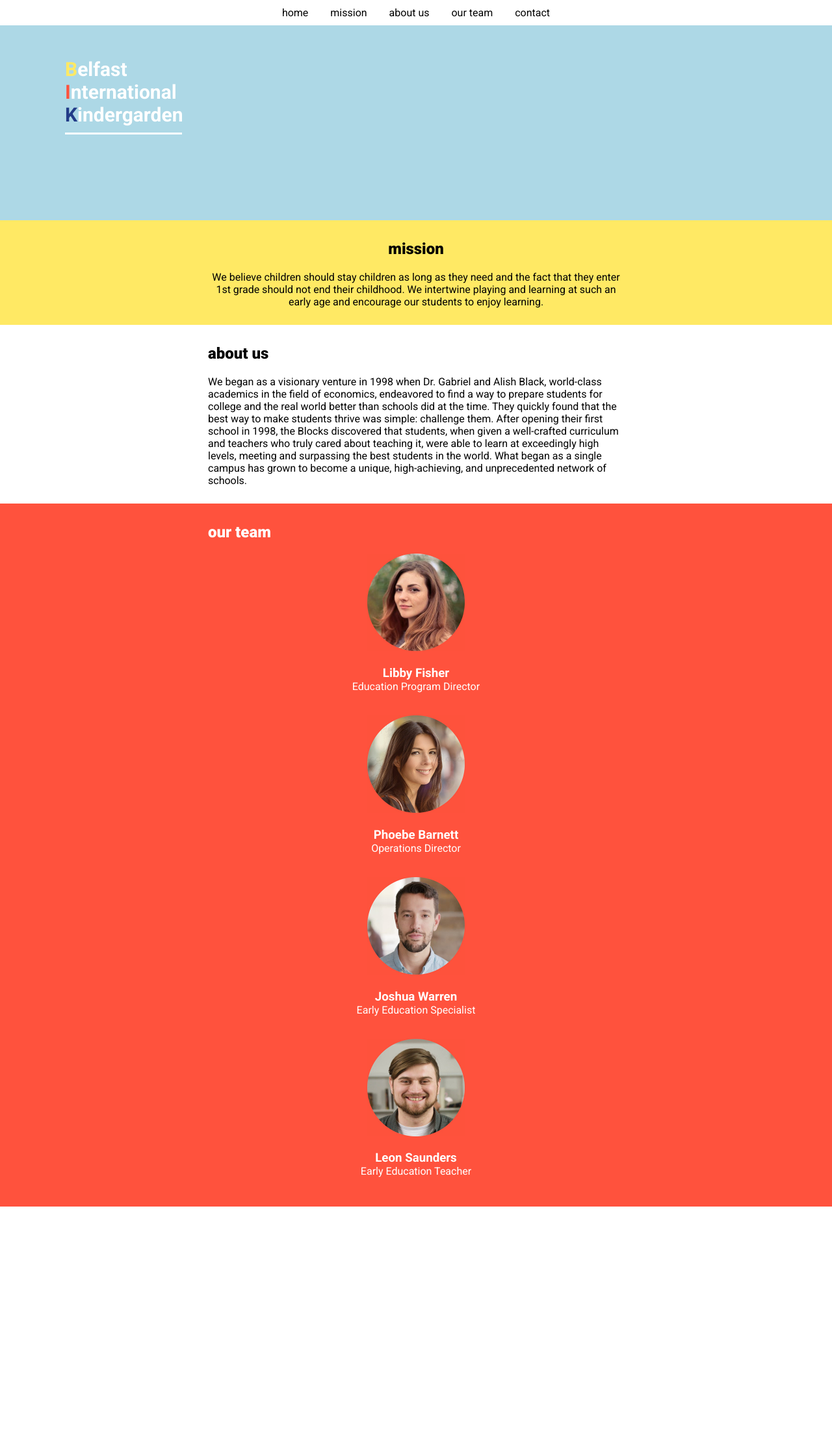
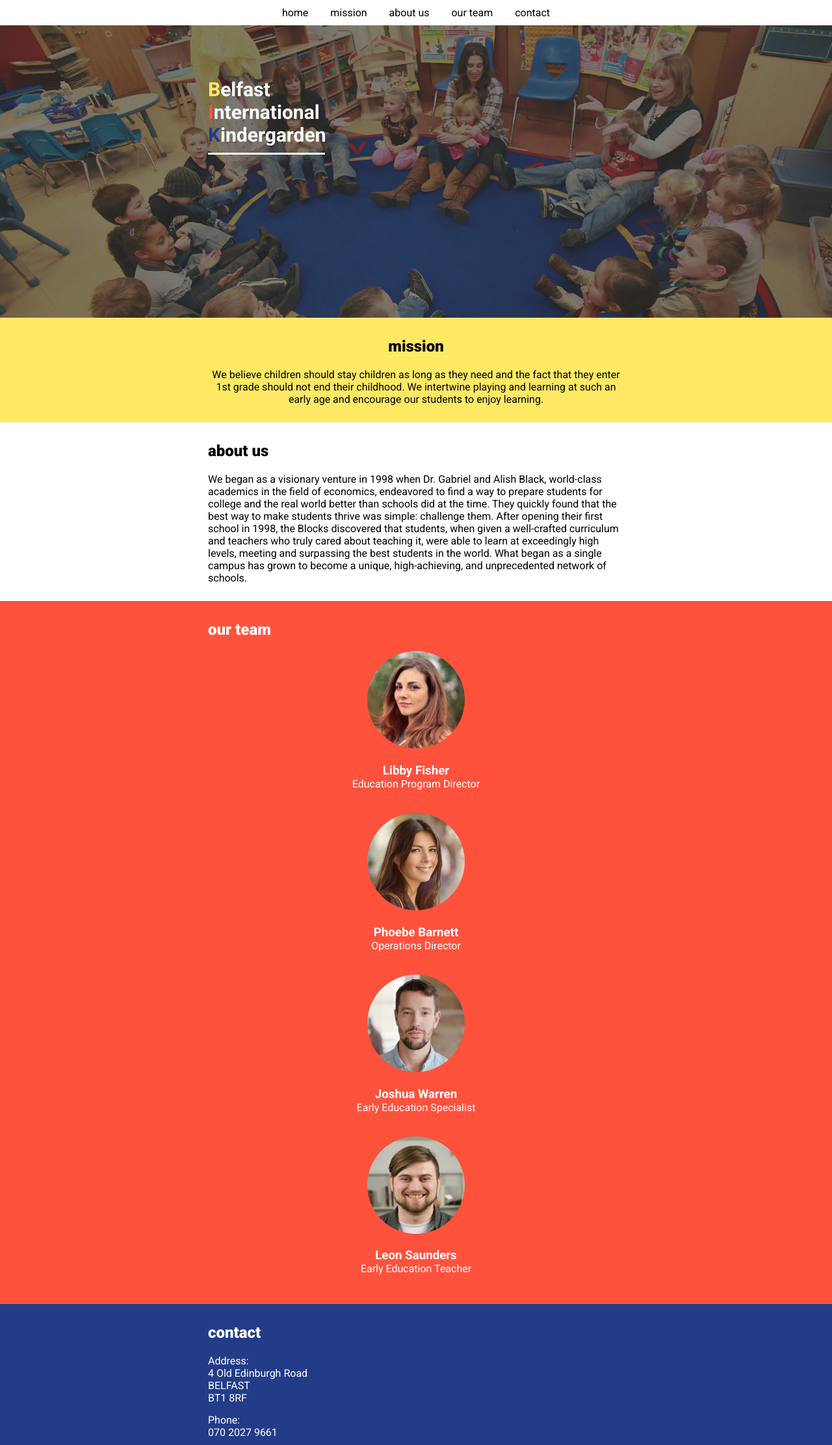
Before and after one commit to Teo15sk/kindergarden, a plain HTML site: page index.html in a window 1280 px wide. Shown: the whole page at 65% size. Before the commit the page ends 1857 px from the top, so only its background shows below. Drawn offline with Linux system fonts and the light colour scheme.

Commit message:
Morning Commit

```diff
--- a/index.html
+++ b/index.html
@@ -14,11 +14,11 @@
 <body>
     <header>
         <nav class="nav">
-            <a href="#mission" class="navigation">home</a>
-            <a href="" class="navigation">mission</a>
-            <a href="" class="navigation">about us</a>
-            <a href="" class="navigation">our team</a>
-            <a href="" class="navigation">contact</a>
+            <a href="#" class="navigation">home</a>
+            <a href="#mission" class="navigation">mission</a>
+            <a href="#about-us" class="navigation">about us</a>
+            <a href="#our-team" class="navigation">our team</a>
+            <a href="#contact" class="navigation">contact</a>
         </nav>
     </header>
     <main>
@@ -40,7 +40,7 @@
                 </p>
             </div>
         </section>
-        <section class="about-us">
+        <section id="about-us" class="about-us">
             <div class="container">
                 <h2>
                     about us
@@ -57,7 +57,7 @@
                 </p>
             </div>
         </section>
-        <section class="our-team">
+        <section id="our-team" class="our-team">
             <div class="container">
                 <h2>
                     our team
@@ -96,8 +96,22 @@
             </div>
         </section>
     </main>
-    <footer class="contact">
-
+    <footer id="contact" class="contact">
+        <div class="container">
+            <h2>
+                contact
+            </h2>
+            <div class="address">
+                Address: <br>
+                4 Old Edinburgh Road <br>
+                BELFAST <br>
+                BT1 8RF
+            </div>
+            <div class="phone">
+                Phone: <br>
+                070 2027 9661
+            </div>
+        </div>
     </footer>
 </body>
 
--- a/style.css
+++ b/style.css
@@ -1,6 +1,7 @@
 * {
     box-sizing: border-box;
 }
+
 html {
     font-family: 'Roboto';
 }
@@ -13,36 +14,39 @@ body {
     text-align: center;
     padding: 10px 0;
 }
+
 .nav a {
     text-decoration: none;
     color: black;
     padding: 0 15px;
 }
+
 .banner {
-    background: lightblue;
-    width: 100vw;
-    height: 300px;
+    background-image: url(img/banner.jpg);
+    background-size: cover;
+    height: 450px;
     padding: 20px;
-    position: relative;
 }
-.banner__title h1 {
+
+h1 {
     padding: 0;
     margin: 0;
     padding-bottom: 10px;
     border-bottom: solid 3px white;
 }
+
 .banner__title {
     color: white;
     font-weight: bold;
     font-size: 20px;
     width: 180px;
     position: absolute;
-    left: 100px;
-    top: 50px;
+    left: 25%;
+    top: 15%;
+}
 
-}
 .yellow {
-    color:  #FFE964;
+    color: #FFE964;
 }
 
 .red {
@@ -50,7 +54,7 @@ body {
 }
 
 .blue {
-    color:  #223C88;
+    color: #223C88;
 }
 
 .mission {
@@ -78,13 +82,14 @@ body {
 }
 
 .profile__pic {
-        text-align: center;
-        margin-bottom: 35px;
+    text-align: center;
+    margin-bottom: 35px;
 }
 
 img {
     width: 150px;
 }
+
 h2 {
     font-weight: 900;
 }
@@ -98,3 +103,13 @@ h3 {
 .profile__pic p {
     margin-top: 0;
 }
+
+.contact {
+    color: white;
+    background-color: #223C88;
+    padding: 10px 0;
+}
+
+.address {
+    margin-bottom: 15px;
+}
```
